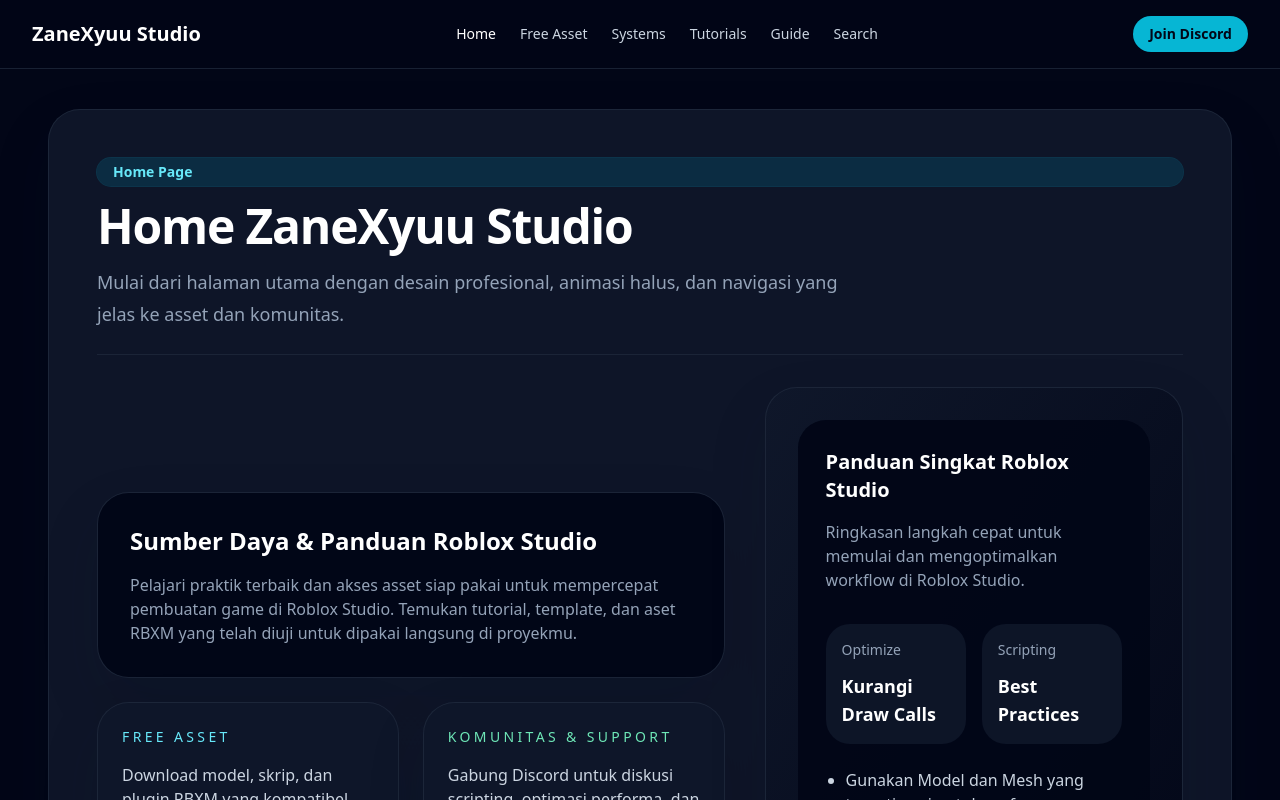
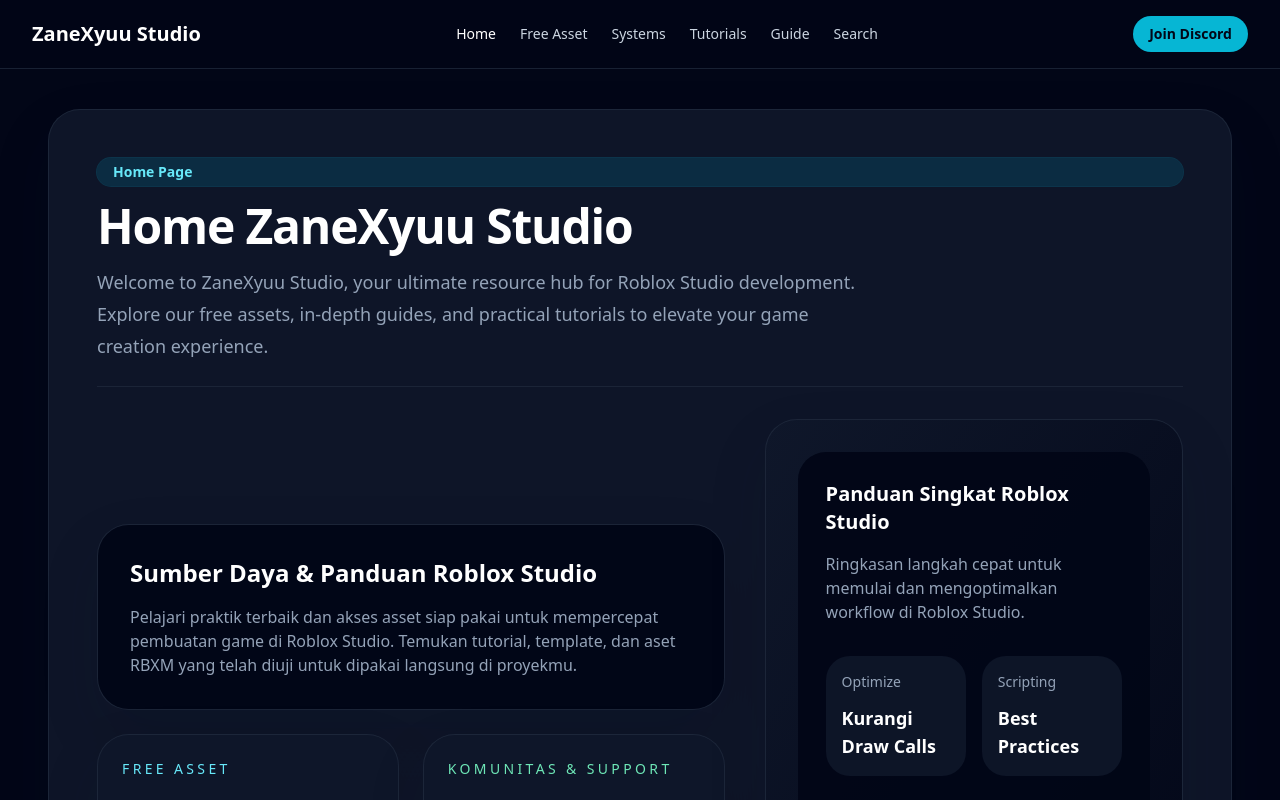
Before and after one commit to zanesirusen/ZaneXyuu-Studio, a React (Vite) app: page /home in a window 1280 px wide. Shown: the top 800 px of the page. Built offline with nearby package versions, Linux system fonts and the light colour scheme.

Commit message:
Update App.tsx

```diff
--- a/src/App.tsx
+++ b/src/App.tsx
@@ -51,7 +51,7 @@
               </h1>
               <p className="max-w-3xl text-lg leading-8 text-slate-400 animate-fade-in delay-fade-100">
                 {page === 'home'
-                  ? 'Mulai dari halaman utama dengan desain profesional, animasi halus, dan navigasi yang jelas ke asset dan komunitas.'
+                  ? 'Welcome to ZaneXyuu Studio, your ultimate resource hub for Roblox Studio development. Explore our free assets, in-depth guides, and practical tutorials to elevate your game creation experience.'
                   : page === 'free-asset'
                   ? 'ZaneXyuu Studio menyediakan berbagai file RBXM dan asset gratis untuk membantu kamu dalam pengembangan Roblox.'
                   : page === 'systems'
```
